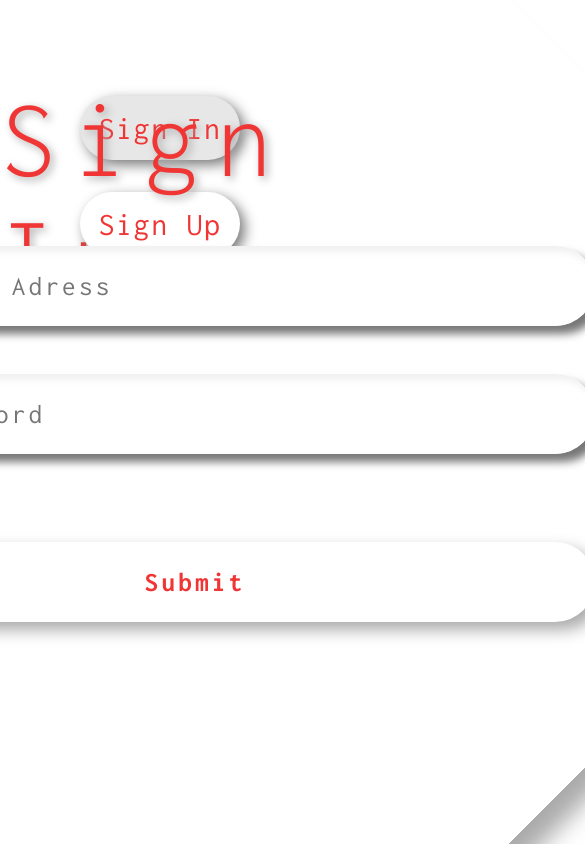
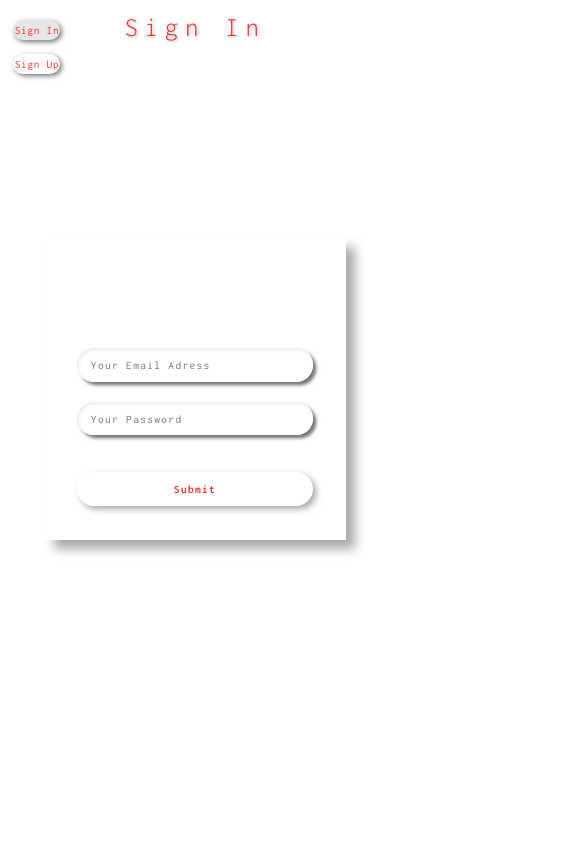
Before and after one commit to morytop/validation-forms, a plain HTML site: page index.html in a window 390 px wide. Shown: the top 844 px of the page, 585 px wide, since content can reach past the window. Drawn offline with Linux system fonts and the light colour scheme.

Commit message:
add responsive endpoints

```diff
--- a/index.html
+++ b/index.html
@@ -25,11 +25,11 @@
         <div class="form-bg"></div>
         <form class="form sign-in">
             <div class="form-input-wrapper">
-                <input type="text" class="form-input" id="username" placeholder="Your Name">
+                <input autocomplete="off" type="text" class="form-input" id="username" placeholder="Your Name">
                 <p class="message">Error Message</p>
             </div>
             <div class="form-input-wrapper">
-                <input type="text" class="form-input" id="email" placeholder="Your Email Adress">
+                <input autocomplete="off" type="text" class="form-input" id="email" placeholder="Your Email Adress">
                 <p class="message">Error Message</p>
             </div>
             <div class="form-input-wrapper">
--- a/style.css
+++ b/style.css
@@ -187,3 +187,63 @@ html {
 .form-btn:hover {
     box-shadow: .5rem .5rem 2rem #aaa;
 }
+
+@media(max-width: 1400px) {
+    .form-bg {
+        transform: rotate(0);
+        height: 55rem;
+    }
+}
+
+@media(max-width: 1000px) {
+    .heading {
+        font-size: 5rem;
+    }
+
+    .form-bg {
+        width: 55rem;
+        height: 50rem;
+        margin-bottom: 10rem;
+    }
+
+    .form input {
+        width: 40rem;
+    }
+}
+
+@media(max-width: 700px) {
+    html {
+        font-size: 55%;
+    }
+
+    .heading {
+        font-size: 4rem;
+        top: 2rem;
+    }
+
+    .buttons {
+        left: 2rem;
+        top: 2rem;
+    }
+
+    .buttons button {
+        width: 7rem;
+        height: 3rem;
+        font-size: 1.7rem;
+    }
+
+    .form-bg {
+        height: 45rem;
+        width: 45rem;
+    }
+
+    .form input {
+        width: 35rem;
+    }
+}
+
+@media(max-width: 450px) {
+    html {
+        font-size: 42%;
+    }
+}
```
